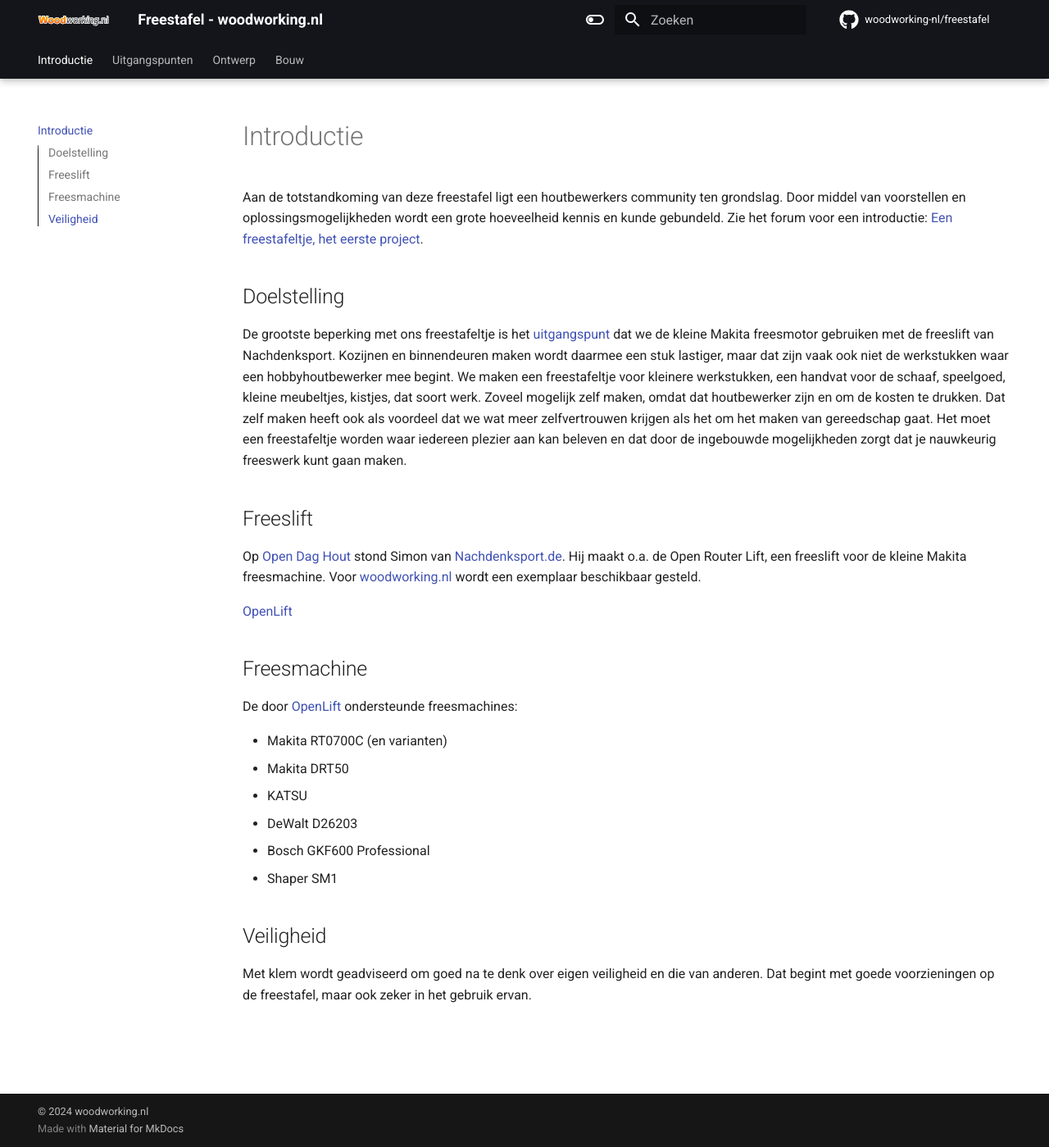
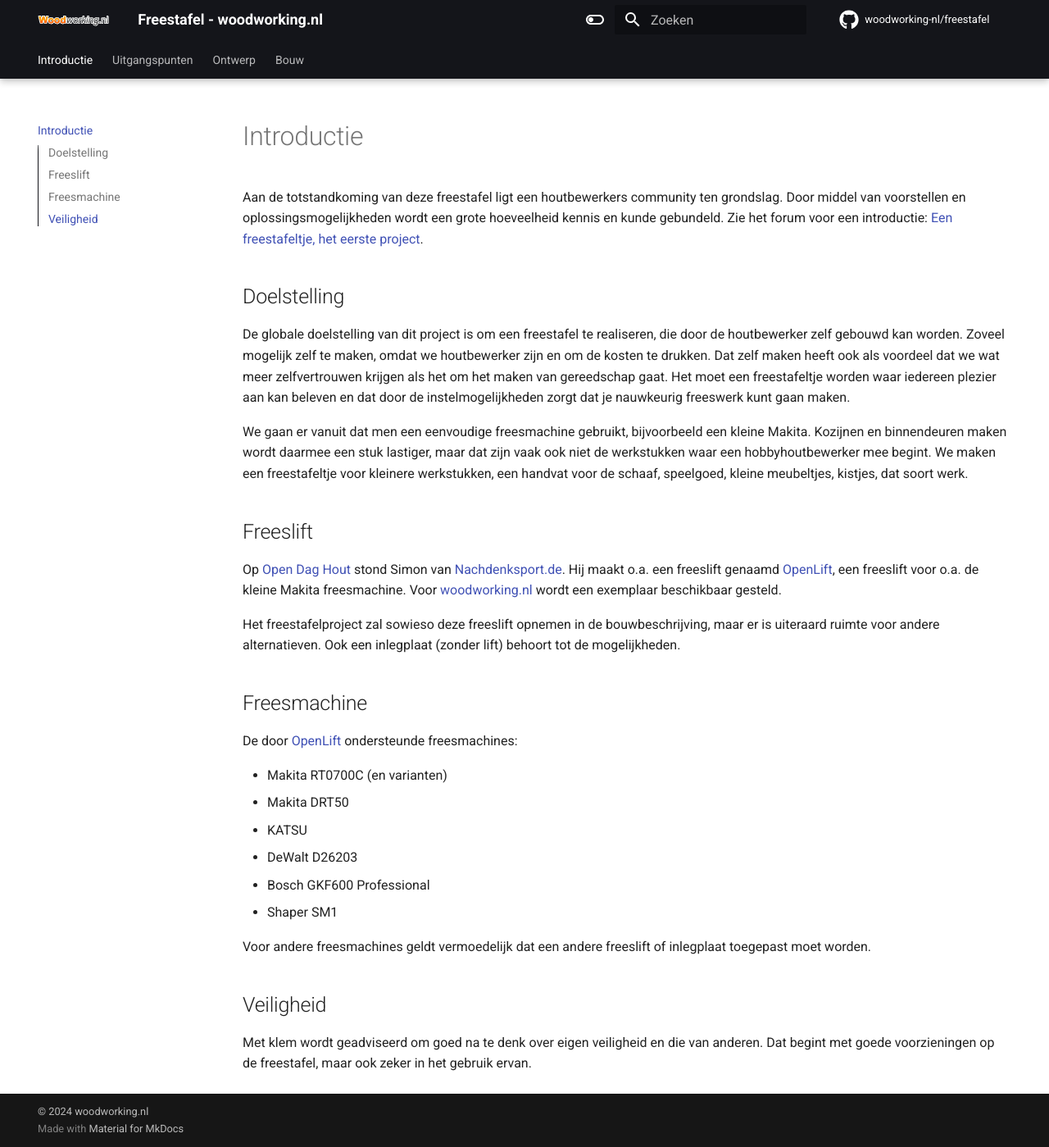
Before and after one commit to woodworking-nl/freestafel, an MkDocs documentation site: the page built from docs/index.md, in a window 1280 px wide and 1399 px high. Shown: the whole window at 82% size. Built offline with MkDocs 1.6.1 and Material for MkDocs 9.7.7, drawn with Linux system fonts in a browser that asks for light colours; comment, search, counter and statistics services are not loaded.

Commit message:
doelstelling iets herschreven

```diff
--- a/docs/index.md
+++ b/docs/index.md
@@ -5,14 +5,15 @@ Zie het forum voor een introductie: [Een freestafeltje, het eerste project](http
 
 ## Doelstelling
 
-De grootste beperking met ons freestafeltje is het [uitgangspunt](uitgangspunten.md) dat we de kleine Makita freesmotor gebruiken met de freeslift van Nachdenksport. Kozijnen en binnendeuren maken wordt daarmee een stuk lastiger, maar dat zijn vaak ook niet de werkstukken waar een hobbyhoutbewerker mee begint. We maken een freestafeltje voor kleinere werkstukken, een handvat voor de schaaf, speelgoed, kleine meubeltjes, kistjes, dat soort werk.
-Zoveel mogelijk zelf maken, omdat dat houtbewerker zijn en om de kosten te drukken. Dat zelf maken heeft ook als voordeel dat we wat meer zelfvertrouwen krijgen als het om het maken van gereedschap gaat. Het moet een freestafeltje worden waar iedereen plezier aan kan beleven en dat door de ingebouwde mogelijkheden zorgt dat je nauwkeurig freeswerk kunt gaan maken.
+De globale doelstelling van dit project is om een freestafel te realiseren, die door de houtbewerker zelf gebouwd kan worden. Zoveel mogelijk zelf te maken, omdat we houtbewerker zijn en om de kosten te drukken. Dat zelf maken heeft ook als voordeel dat we wat meer zelfvertrouwen krijgen als het om het maken van gereedschap gaat. Het moet een freestafeltje worden waar iedereen plezier aan kan beleven en dat door de instelmogelijkheden zorgt dat je nauwkeurig freeswerk kunt gaan maken.
+
+We gaan er vanuit dat men een eenvoudige freesmachine gebruikt, bijvoorbeeld een kleine Makita. Kozijnen en binnendeuren maken wordt daarmee een stuk lastiger, maar dat zijn vaak ook niet de werkstukken waar een hobbyhoutbewerker mee begint. We maken een freestafeltje voor kleinere werkstukken, een handvat voor de schaaf, speelgoed, kleine meubeltjes, kistjes, dat soort werk.
 
 ## Freeslift
 
-Op [Open Dag Hout](https://opendaghout.nl/) stond Simon van [Nachdenksport.de](https://nachdenksport.de). Hij maakt o.a. de Open Router Lift, een freeslift voor de kleine Makita freesmachine. Voor [woodworking.nl](https://woodworking.nl){:target="_blank"} wordt een exemplaar beschikbaar gesteld.
+Op [Open Dag Hout](https://opendaghout.nl/) stond Simon van [Nachdenksport.de](https://nachdenksport.de). Hij maakt o.a. een freeslift genaamd [OpenLift](https://openlift.nachdenksport.de/docs/), een freeslift voor o.a. de kleine Makita freesmachine. Voor [woodworking.nl](https://woodworking.nl){:target="_blank"} wordt een exemplaar beschikbaar gesteld.
 
-[OpenLift](https://openlift.nachdenksport.de/docs/)
+Het freestafelproject zal sowieso deze freeslift opnemen in de bouwbeschrijving, maar er is uiteraard ruimte voor andere alternatieven. Ook een inlegplaat (zonder lift) behoort tot de mogelijkheden.
 
 ## Freesmachine
 
@@ -25,6 +26,8 @@ De door [OpenLift](https://openlift.nachdenksport.de) ondersteunde freesmachines
 - Bosch GKF600 Professional
 - Shaper SM1
 
+Voor andere freesmachines geldt vermoedelijk dat een andere freeslift of inlegplaat toegepast moet worden.
+
 ## Veiligheid
 
 Met klem wordt geadviseerd om goed na te denk over eigen veiligheid en die van anderen. Dat begint met goede voorzieningen op de freestafel, maar ook zeker in het gebruik ervan.
```
